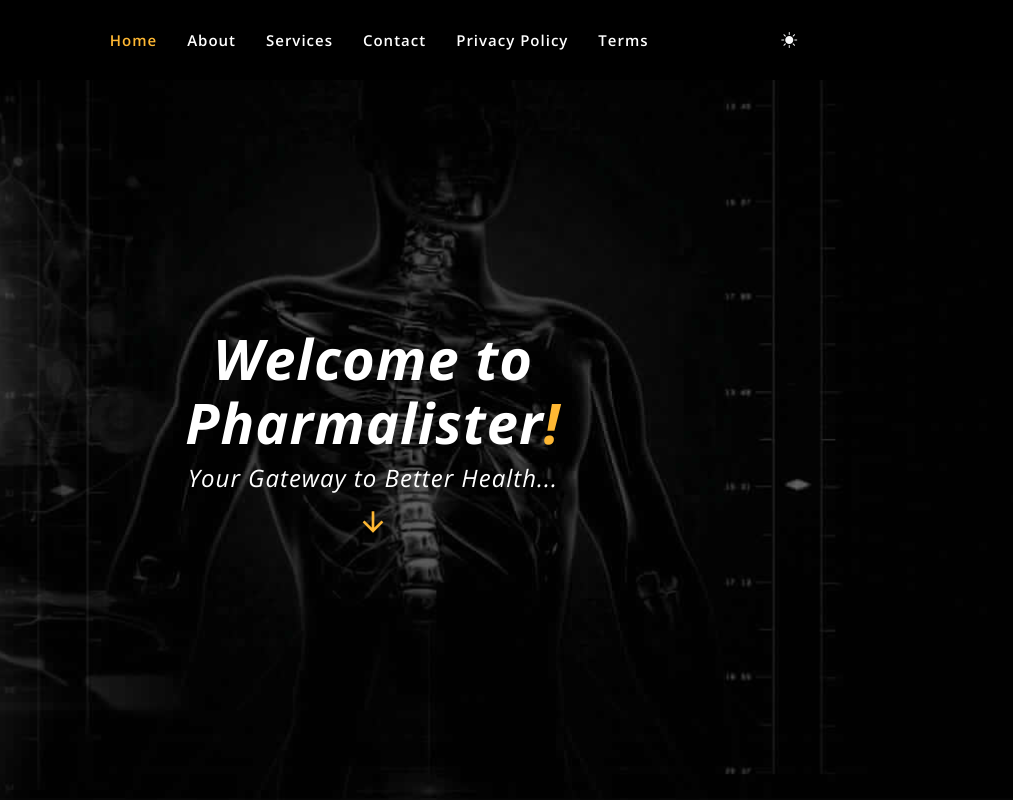
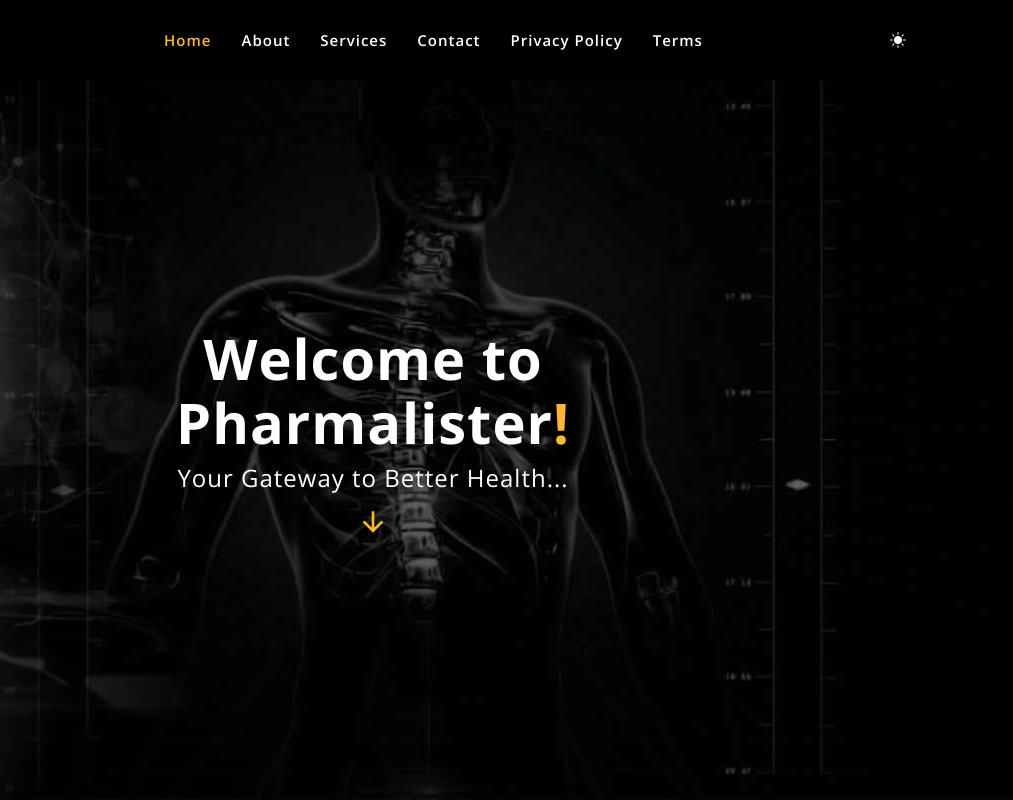
Before and after one commit to hercjay/PharmalisterLimited, a plain HTML site: page index.html in a window 1280 px wide. Shown: the top 800 px of the page, 267-1280 px from the left. Drawn offline with nearby package versions, Linux system fonts and the light colour scheme.

Commit message:
fix italics

```diff
--- a/index.html
+++ b/index.html
@@ -84,7 +84,7 @@
 
       <a id="themeToggleLabel" class="px-4">
         <i id="themeToggle" class="text-light themeToggle bi bi-sun-fill"></i>
-        <i id="themeToggleModeText"></ii>
+        <i id="themeToggleModeText"></i>
         <!-- <span id="themeToggleModeText" class="text-light" style="cursor: pointer"> Light</span> -->
       </a>
 
```
